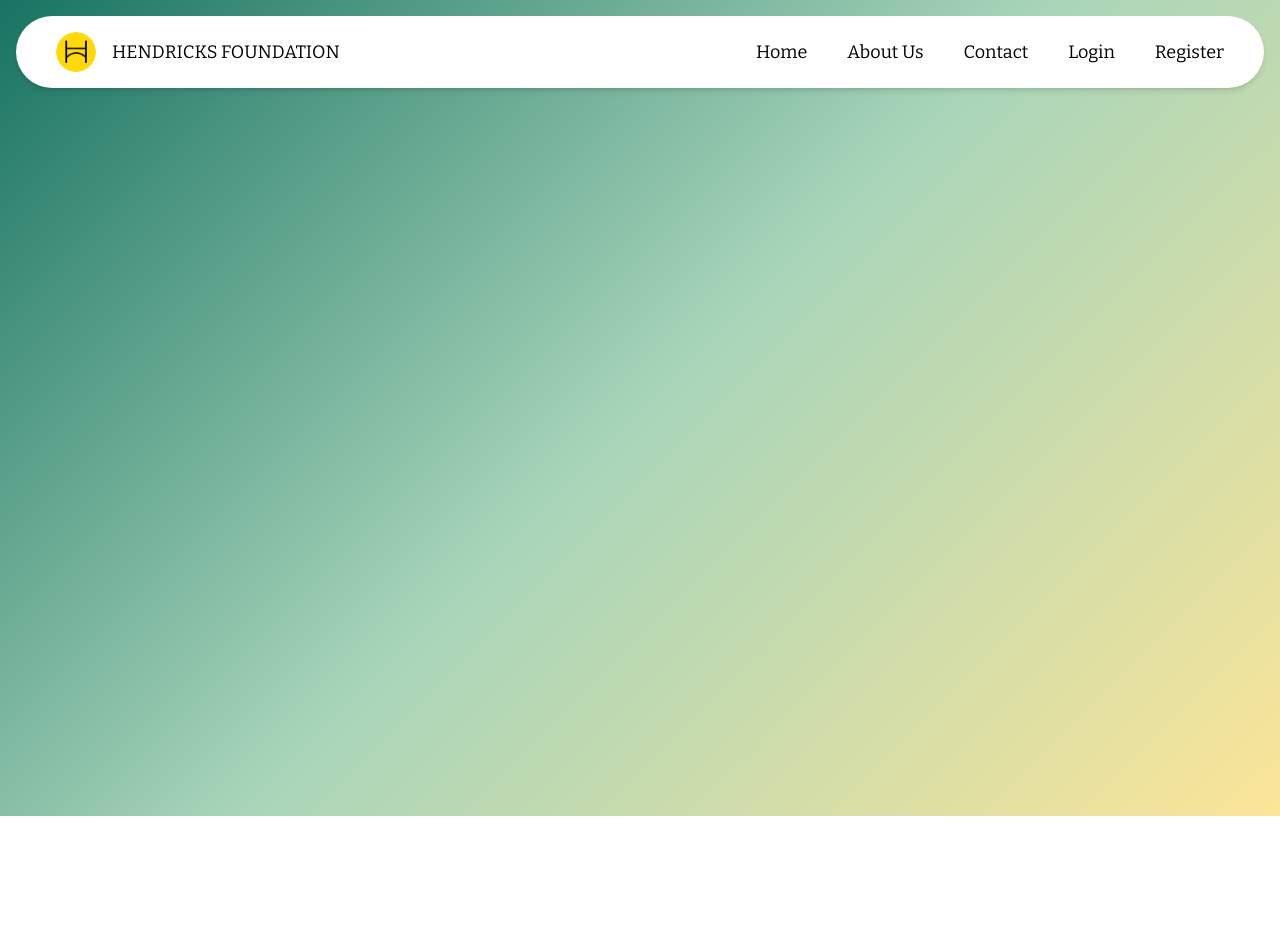
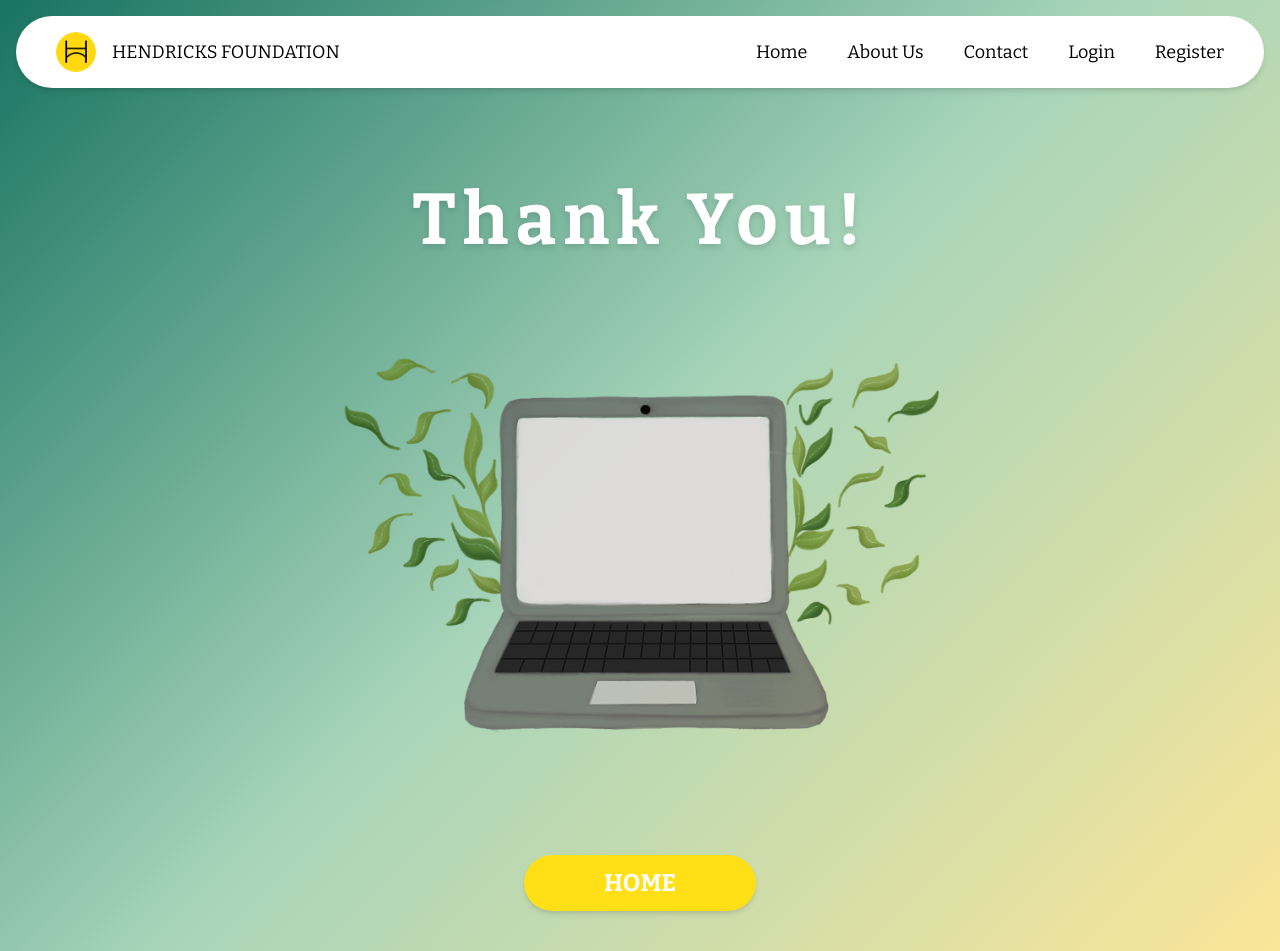
Before and after one commit to Hendricks-C/Hendricks-Ecalc, a React (Vite) app in the folder frontend/: page /thank-you in a window 1280 px wide. Before the commit the page ends 816 px from the top, so only its background shows below. Built offline with nearby package versions, Linux system fonts and the light colour scheme; no server answers.

Commit message:
added thank you page

```diff
--- a/frontend/src/App.tsx
+++ b/frontend/src/App.tsx
@@ -13,6 +13,7 @@ import PlaceholderResults from './pages/placeholderResults.tsx'
 import ResultsPage from './pages/resultsPage.tsx'
 import Contact from './pages/contact.tsx'
 import Home from './pages/home.tsx'
+import ThankYou from './pages/thankYou.tsx'
 
 function App() {
   return (
@@ -36,6 +37,7 @@ function App() {
         <Route path="/profile" element={<Profile />} />
         <Route path="/admin" element={<AdminPage/>} />
         <Route path="/results" element={<ResultsPage/>} />
+        <Route path="/thank-you" element={<ThankYou/>} />
       </Routes>
     </BrowserRouter>
   );
--- /dev/null
+++ b/frontend/src/pages/thankYou.tsx
@@ -0,0 +1,24 @@
+import { Link } from 'react-router-dom'
+import Laptop from '../assets/laptop.png'
+import { useEffect, useState } from 'react'
+import supabase from '../utils/supabase.ts'
+
+function ThankYou() {
+
+    return (
+        <div className="flex flex-col items-center justify-center">
+            <h1 className="text-white text-2xl sm:text-5xl md:text-7xl font-bold font-bitter leading-large tracking-widest capitalize drop-shadow-md mt-20">
+                Thank you!
+            </h1>
+
+            <img src={Laptop} alt="Laptop" className="w-[50%] h-auto" />
+            <Link to="/Home">
+                <button className="bg-[#FFE017] text-white font-bold text-xl md:text-2xl px-10 md:px-20 py-3 rounded-full shadow-md hover:brightness-105 transition mb-5 md:mb-10">
+                    HOME
+                </button>
+            </Link>
+        </div>
+    );
+}
+
+export default ThankYou;
```
